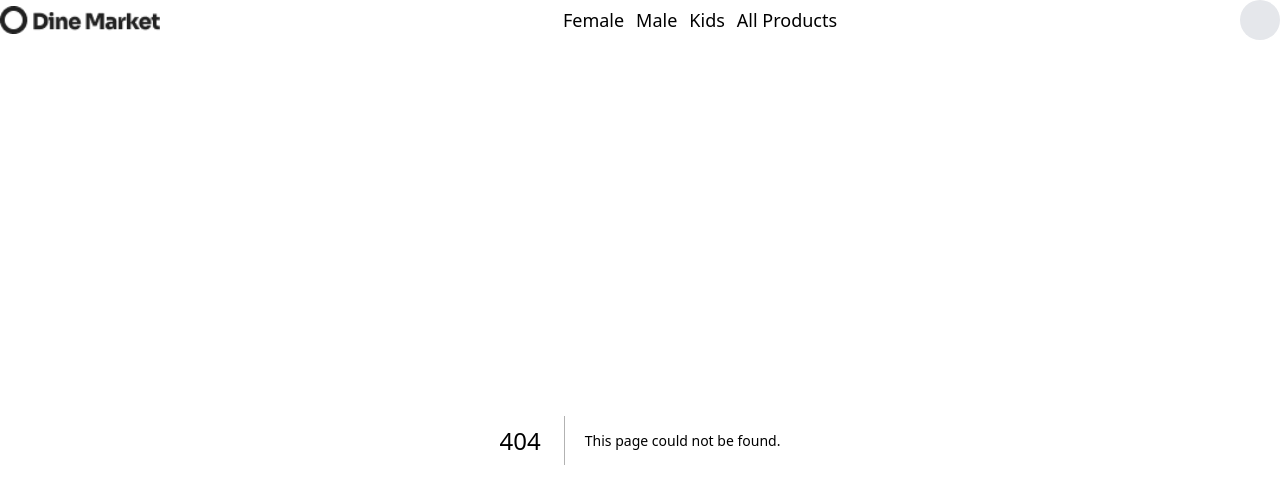
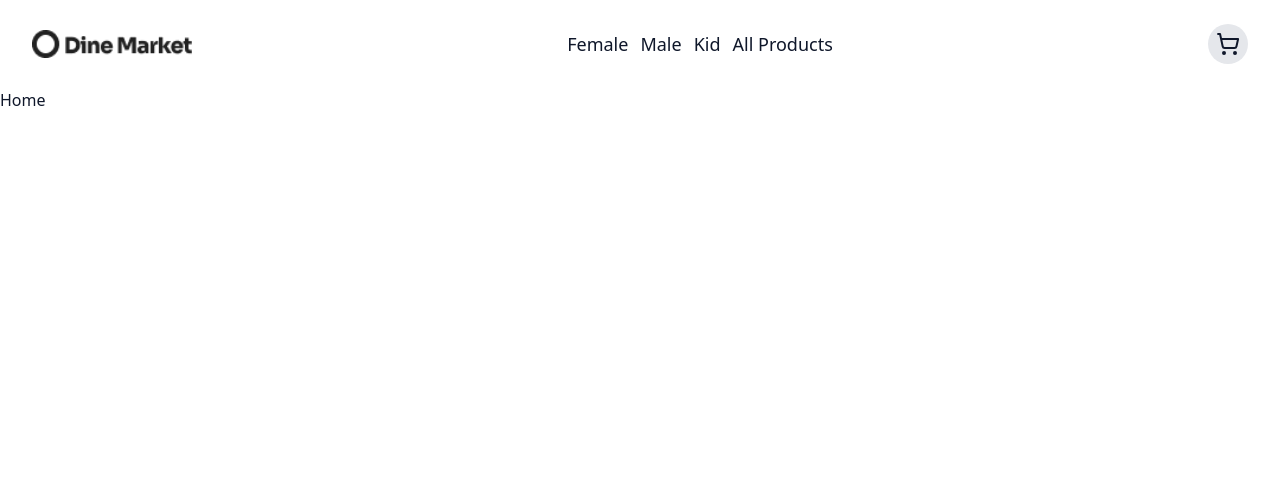
Before and after one commit to tariqmaster/hackathon, a Next.js app: page /female in a window 1280 px wide. Before the commit this address had no page. Shown: the top 504 px of the page. Built offline with nearby package versions, Linux system fonts and the light colour scheme.

Commit message:
Cart icon
Added.

```diff
--- a/components/layout/Header.tsx
+++ b/components/layout/Header.tsx
@@ -1,19 +1,21 @@
 import React from 'react';
 import logo from "../../public/Logo.webp";
 import Image from "next/image";
+import Link from 'next/link';
+import {ShoppingCart} from "lucide-react";
 
 const Header = () => {
   return (
-    <div className='flex justify-between items-center'>
+    <div className='flex justify-between items-center py-6 px-8'>
         <Image src={logo}  alt="logo" className='w-40'/>
         <ul className='flex gap-x-3'>
-            <li className='text-lg'>Female</li>
-            <li className='text-lg'>Male</li>
-            <li className='text-lg'>Kids</li>
-            <li className='text-lg'>All Products</li>
+            <li className='text-lg'><Link href={"/"}>Female</Link></li>
+            <li className='text-lg'><Link href={"/"}>Male</Link></li>
+            <li className='text-lg'><Link href={"/"}>Kid</Link></li>
+            <li className='text-lg'><Link href={"/"}>All Products</Link></li>
         </ul>
-        <div className='h-10 w-10 rounded-full bg-gray-200'>
-
+        <div className='h-10 w-10 rounded-full bg-gray-200 flex justify-center items-center'>
+            <ShoppingCart />
         </div>
 
 
--- /dev/null
+++ b/src/app/female/page.tsx
@@ -0,0 +1,9 @@
+import React from 'react'
+
+const Home = () => {
+  return (
+    <div>Home</div>
+  )
+}
+
+export default Home
```
